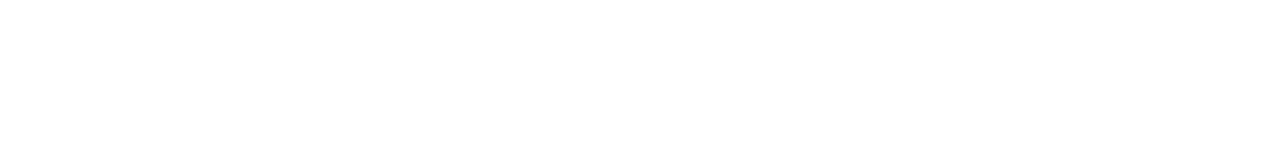
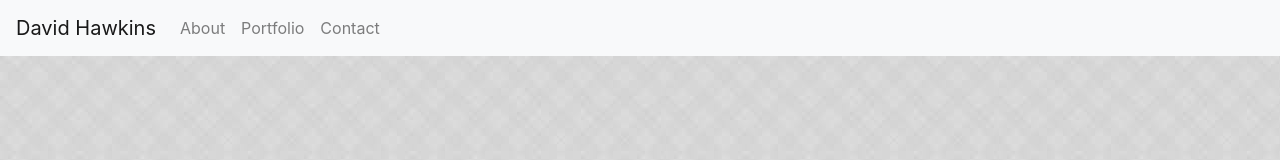
Before and after one commit to dhawkins01/Bootstrap-Portfolio, a plain HTML site: page index.html in a window 1280 px wide. Drawn offline with nearby package versions, Linux system fonts and the light colour scheme.

Commit message:
Nav bar started

```diff
--- a/assets/css/style.css
+++ b/assets/css/style.css
@@ -0,0 +1,3 @@
+body {
+    background-image: url(../images/bg.jpeg)
+}
--- a/index.html
+++ b/index.html
@@ -10,6 +10,26 @@
 </head>
 <body>
 
+    <!-- Nav bar start -->
+    <nav class="navbar navbar-expand-lg navbar-light bg-light">
+        <a class="navbar-brand" href="#">David Hawkins</a>
+        <button class="navbar-toggler" type="button" data-toggle="collapse" data-target="#navbarNavAltMarkup" aria-controls="navbarNavAltMarkup" aria-expanded="false" aria-label="Toggle navigation">
+          <span class="navbar-toggler-icon"></span>
+        </button>
+        <div class="collapse navbar-collapse" id="navbarNavAltMarkup">
+          <div class="navbar-nav">
+            <a class="nav-item nav-link" href="index.html">About</a>
+            <a class="nav-item nav-link" href="portfolio.html">Portfolio</a>
+            <a class="nav-item nav-link" href="contact.html">Contact</a>
+
+          </div>
+        </div>
+      </nav>
+
+    <!-- Nav bar end -->
+
+    <!-- Main content -->
+
 
 
 
```
